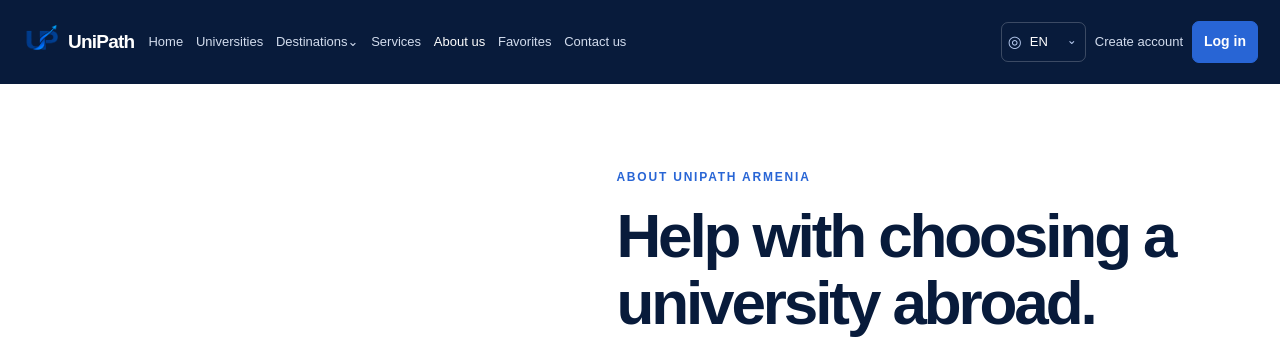
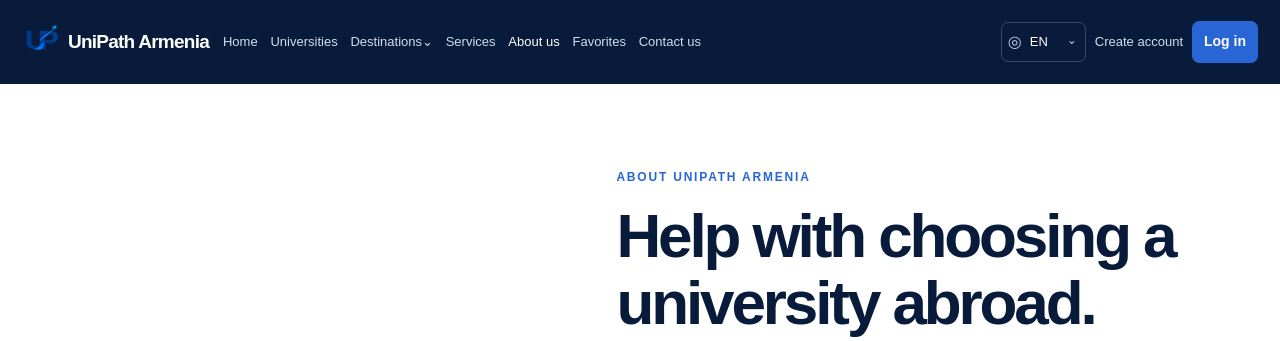
Before and after one commit to armanbalabekyan00-sys/unipatharmenia, a Flask app: page /about in a window 1280 px wide. Shown: the top 341 px of the page. Run offline with Flask 3, Linux system fonts and the light colour scheme; data that the repository does not hold is empty.

Commit message:
Update _nav.html

```diff
--- a/templates/_nav.html
+++ b/templates/_nav.html
@@ -1,5 +1,5 @@
 <header class="site-header">
-    <a class="brand" href="/" aria-label="UniPath home"><picture><source srcset="/images/unipath-symbol.avif" type="image/avif"><source srcset="/images/unipath-symbol.webp" type="image/webp"><img src="/images/unipath-symbol.png" alt="" width="36" height="36"></picture><span>UniPath</span></a>
+    <a class="brand" href="/" aria-label="UniPath home"><picture><source srcset="/images/unipath-symbol.avif" type="image/avif"><source srcset="/images/unipath-symbol.webp" type="image/webp"><img src="/images/unipath-symbol.png" alt="" width="36" height="36"></picture><span>UniPath Armenia</span></a>
     <button class="menu-toggle" aria-label="Open navigation" aria-expanded="false"><span></span><span></span></button>
     <nav class="main-nav" aria-label="Main navigation">
         <a href="/" class="{{ 'active' if active == 'home' else '' }}">Home</a>
```
